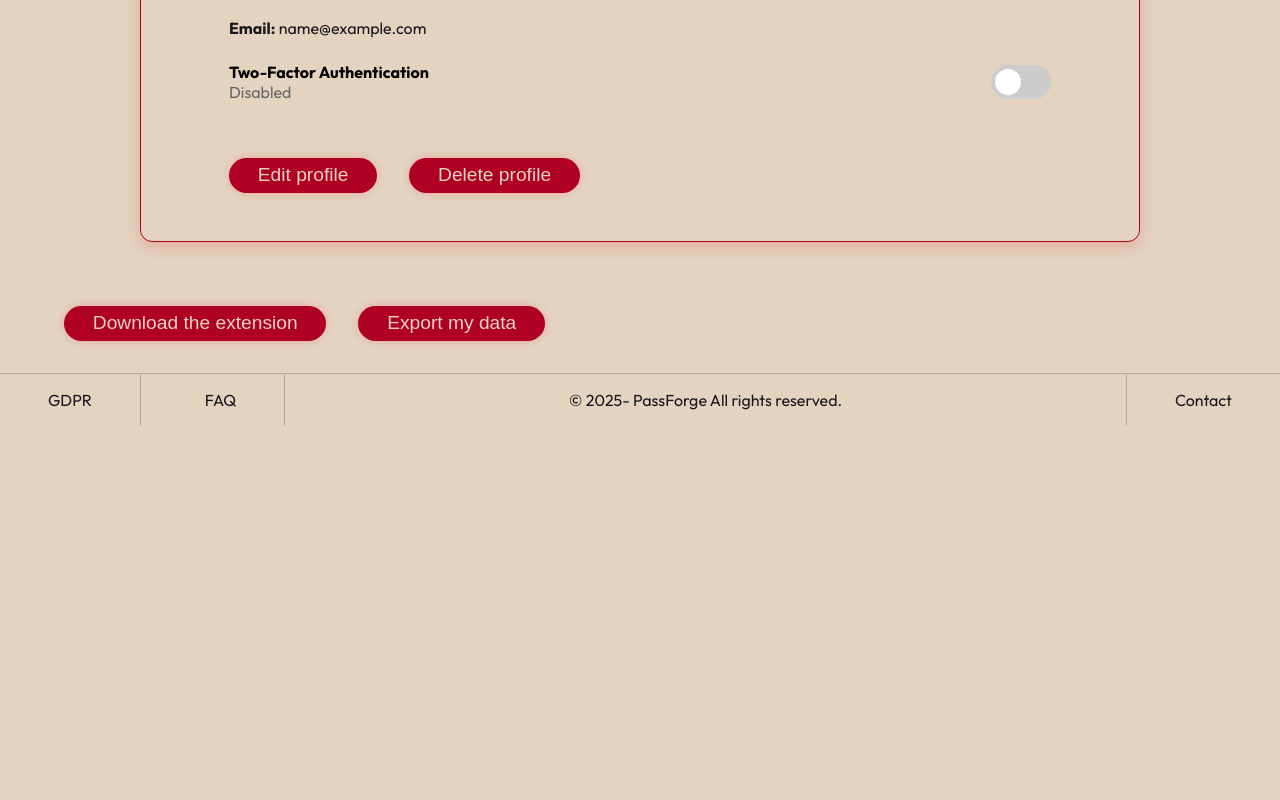
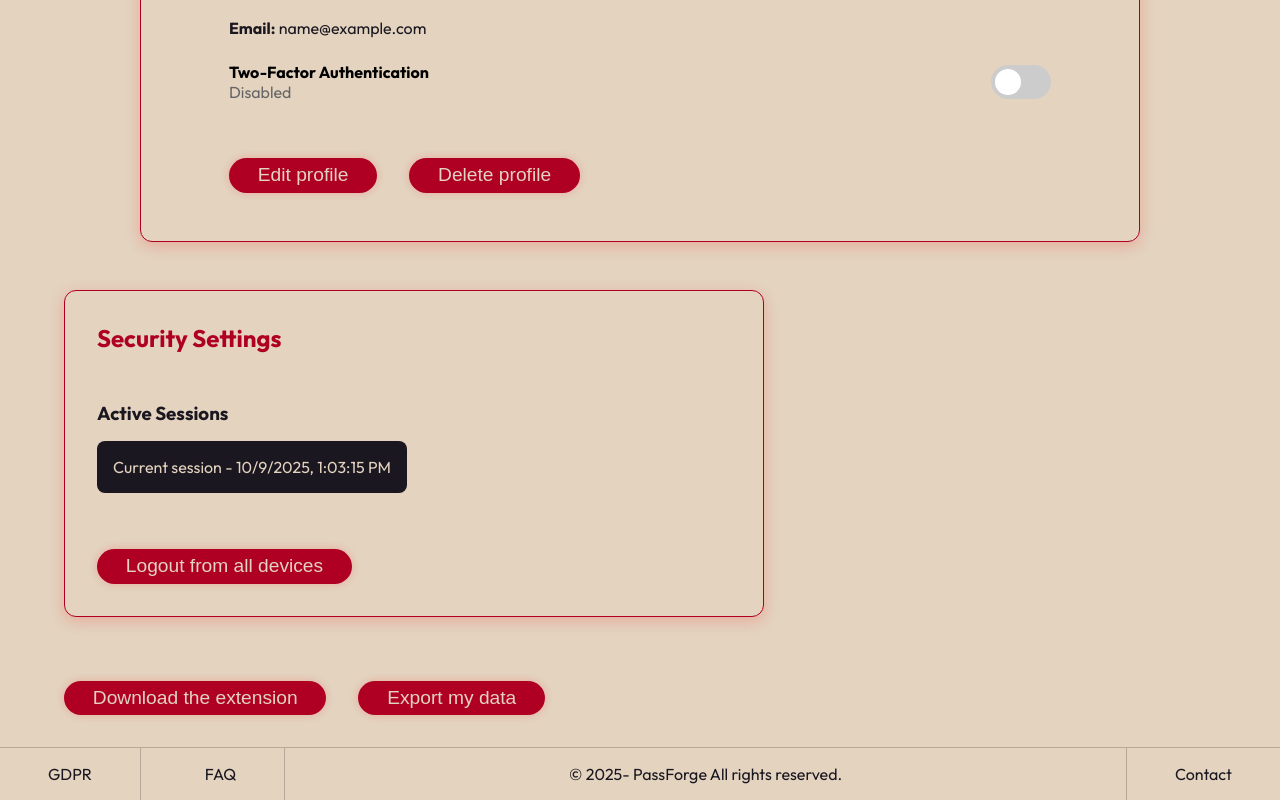
Before and after one commit to PassForgeTHP/React_Passforge, a React (Vite) app: page /profile in a window 1280 px wide. Shown: the part 710-1510 px from the top of the page. Before the commit the page ends 1136 px from the top, so only its background shows below. Built offline with nearby package versions, Linux system fonts and the light colour scheme; no server answers; sample sign-in values are in the browser's storage.

Commit message:
Implement logout all devices in Profile page

```diff
--- a/src/pages/Profile.jsx
+++ b/src/pages/Profile.jsx
@@ -39,6 +39,37 @@ const Profile = () => {
 
   if (loading) return <p>Loading...</p>;
   if (!user) return <p>No users logged in</p>;
+
+  const handleLogoutAll = async () => {
+    if (!window.confirm("Are you sure you want to logout from all devices?")) {
+      return;
+    }
+
+    try {
+      const apiUrl = import.meta.env.VITE_API_URL || 'https://passforge-api.onrender.com';
+      const response = await fetch(`${apiUrl}/api/users/logout_all`, {
+        method: "DELETE",
+        headers: {
+          Authorization: `Bearer ${token}`,
+        },
+      });
+
+      const data = await response.json();
+
+      if (response.ok) {
+        alert(data.message || "Logged out from all devices.");
+        setUser(null);
+        localStorage.removeItem("token");
+        sessionStorage.removeItem("token");
+        navigate("/");
+      } else {
+        alert(data.message || "Failed to logout.");
+      }
+    } catch (error) {
+      console.error("Error logging out:", error);
+      alert("Network error. Please try again later.");
+    }
+  };
 
   const handleDelete = async () => {
     if (!window.confirm("Are you sure you want to delete your account? This action cannot be undone.")) {
@@ -92,6 +123,23 @@ const Profile = () => {
         </div>
       </div>
 
+      <div className="security-section">
+        <h2>Security Settings</h2>
+
+        <div className="sessions-section">
+          <h3>Active Sessions</h3>
+          <ul>
+            <li>
+              Current session - {new Date().toLocaleString()}
+            </li>
+          </ul>
+        </div>
+
+        <button className="btn" onClick={handleLogoutAll}>
+          Logout from all devices
+        </button>
+      </div>
+
       <div className="buttons-profile">
         <button className="btn">Download the extension</button>
         <button className="btn">Export my data</button>
```
